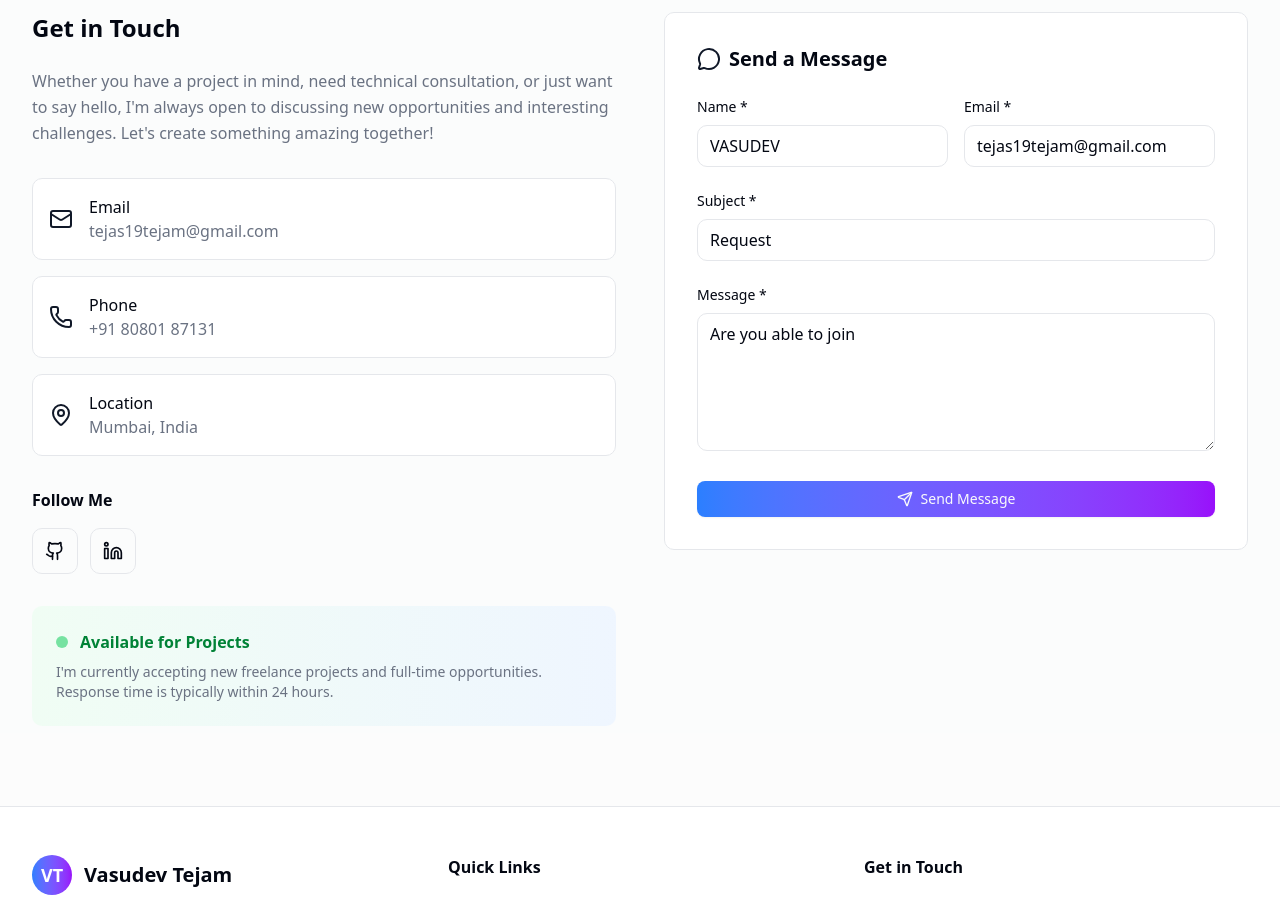
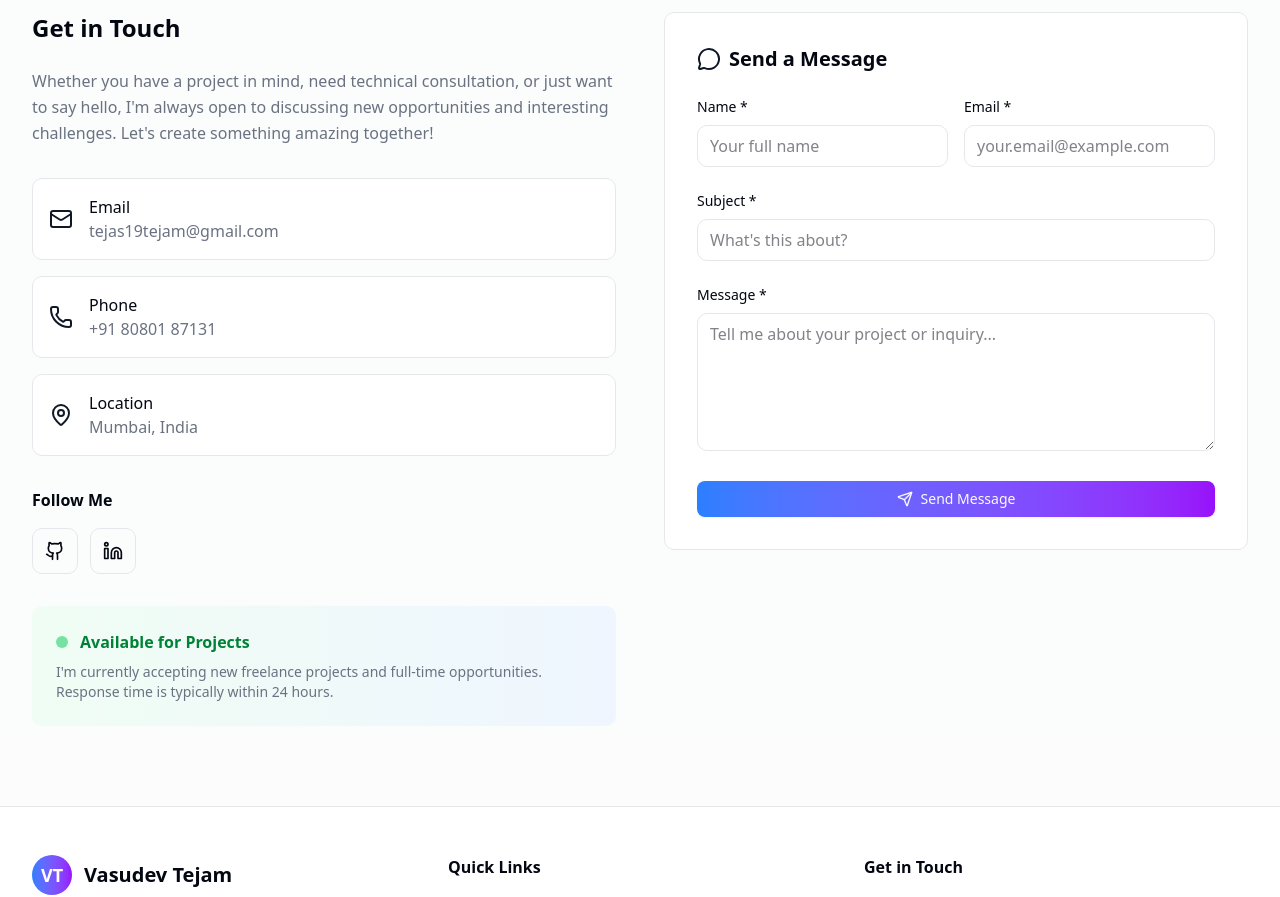
Before and after one commit to Tejas19Tejam/portfolio, a Next.js app: page / in a window 1280 px wide. Shown: the part 8920-9817 px from the top of the page. Built offline with nearby package versions, Linux system fonts and the light colour scheme.

Commit message:
Fix:default values remove from form

```diff
--- a/app/_components/custom/contact.tsx
+++ b/app/_components/custom/contact.tsx
@@ -18,10 +18,10 @@ function Contact() {
   const [isVisible, setIsVisible] = useState(false);
   const [isPending, startTransition] = useTransition();
   const [formData, setFormData] = useState({
-    name: "VASUDEV",
-    email: "tejas19tejam@gmail.com",
-    subject: "Request",
-    message: "Are you able to join",
+    name: "",
+    email: "",
+    subject: "",
+    message: "",
   });
   const [isSubmitting, setIsSubmitting] = useState(false);
   const [submitStatus, setSubmitStatus] = useState<
```
